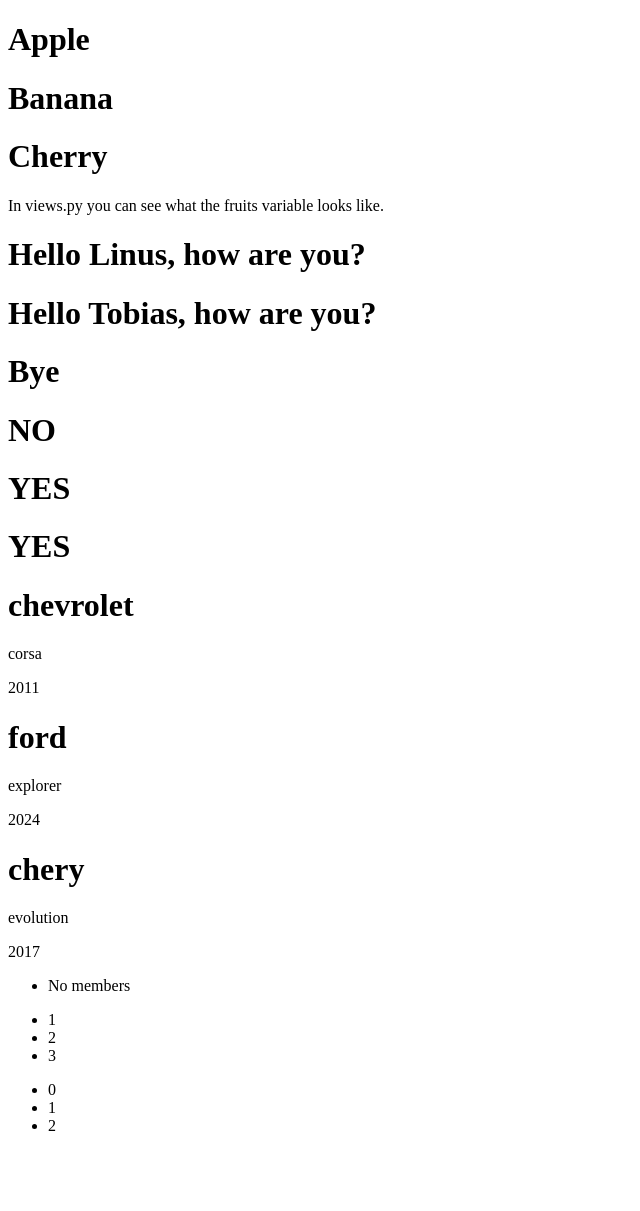
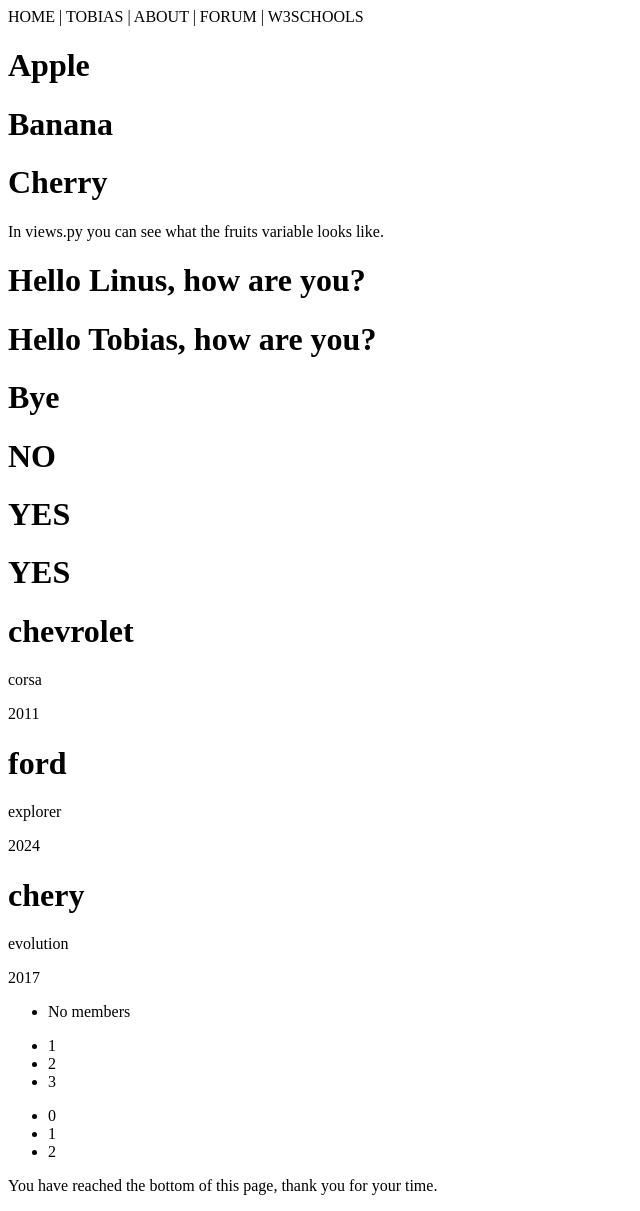
Before and after one commit to aristides1000/curso_python_4_django_23ago25, a Django app: page /testing/ in a window 1280 px wide. Shown: the whole page, without its empty margins (0-640 px from the left). Before the commit the page ends 1131 px from the top, so only its background shows below. Run offline with Django 5.2, Linux system fonts and the light colour scheme.

Commit message:
Feat: Finish Etiqueta de inclusión de Django

```diff
--- /dev/null
+++ b/my_tennis_club/members/templates/footer.html
@@ -0,0 +1 @@
+<p>You have reached the bottom of this page, thank you for your time.</p>
--- /dev/null
+++ b/my_tennis_club/members/templates/mymenu.html
@@ -0,0 +1 @@
+<div>HOME | {{ me }} | ABOUT | FORUM | {{ sponsor }}</div>
--- a/my_tennis_club/members/templates/template.html
+++ b/my_tennis_club/members/templates/template.html
@@ -1,6 +1,8 @@
 <!DOCTYPE html>
 <html>
 <body>
+
+{% include "mymenu.html" with me="TOBIAS" sponsor="W3SCHOOLS" %}
 
 {% for x in fruits %}
   <h1>{{ x }}</h1>
@@ -88,5 +90,7 @@
   {% endfor %}
 </ul>
 
+{% include 'footer.html' %}
+
 </body>
 </html>
```
